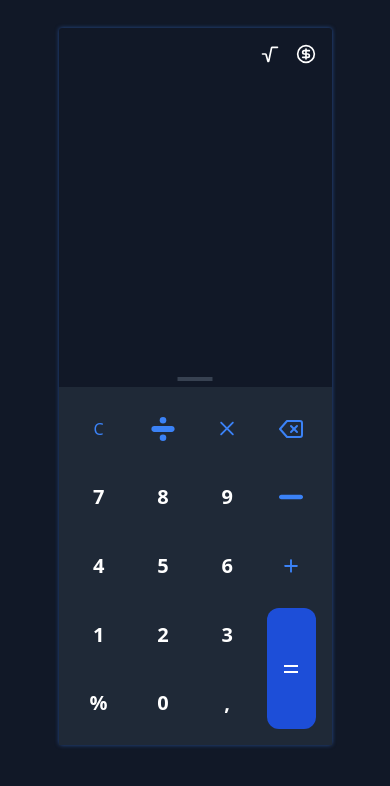
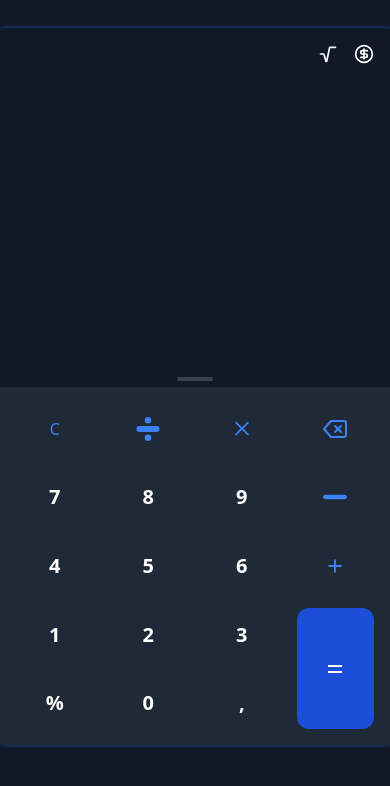
Before and after one commit to Bienvenu-kj/calculatrice_simple, a website: page index.html in a window 390 px wide. Shown: the part 40-826 px from the top of the page. Drawn offline with Linux system fonts and the light colour scheme.

Commit message:
Update index.html

```diff
--- a/index.html
+++ b/index.html
@@ -6,6 +6,11 @@
     <title>Calculatrice</title>
     <link rel="stylesheet" href="outpouts.css" type='text/css'>
     <style>
+        @media (max-width : 480px){
+            #Calculatrice{
+                width : 100%;
+            }
+        }
         #Calculatrice {
             box-shadow : 0.1px 0.1px 4px rgba(59, 130, 246,0.5);
             border-radius : 3px;
```
